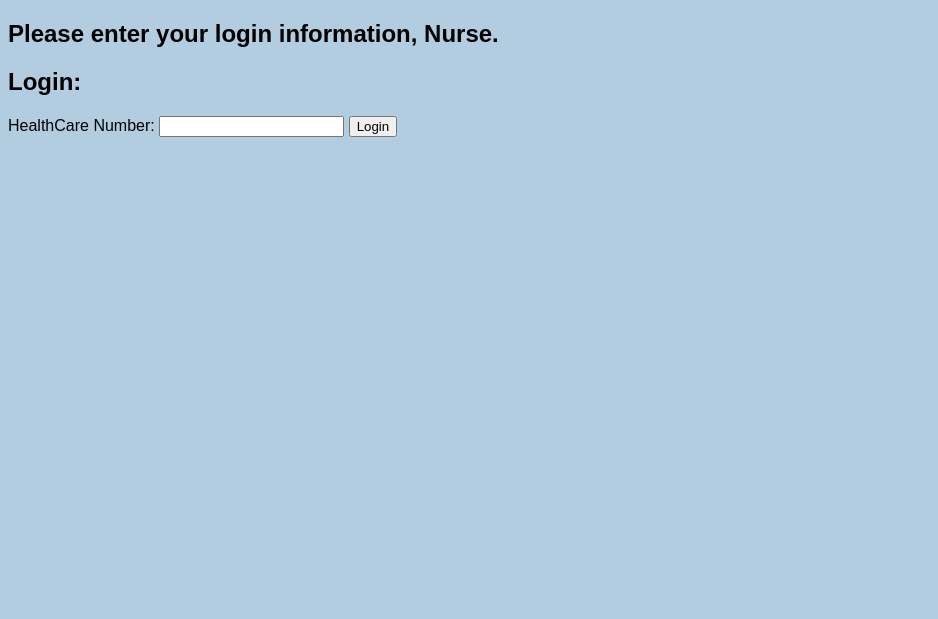
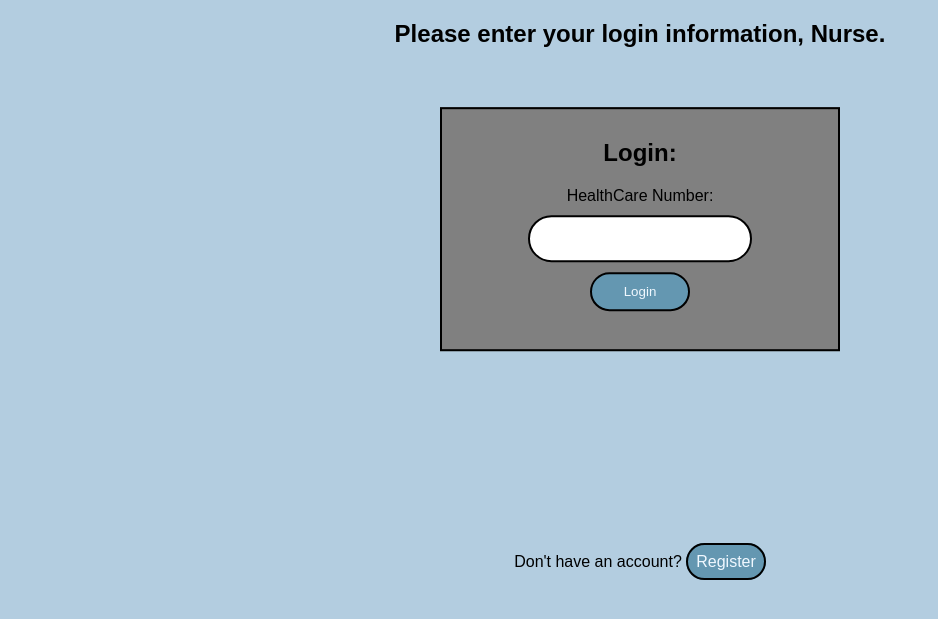
Before and after one commit to tyleryip/vaccine-tracking-app, a Django app: page /nurse/ in a window 1280 px wide. Shown: the top 619 px of the page, without its empty margins (0-938 px from the left). Run offline with Django 3.2, Linux system fonts and the light colour scheme.

Commit message:
Added spicy CSS to the login pages

```diff
--- a/cpsc471-project/tracker/static/tracker/index.css
+++ b/cpsc471-project/tracker/static/tracker/index.css
@@ -34,8 +34,8 @@ body {
 }
 
 .button:hover {
-  background-colour: aliceblue;
-  colour: #6497b1;
+  background-color: aliceblue;
+  color: #6497b1;
 }
 
 .select-user {
--- /dev/null
+++ b/cpsc471-project/tracker/static/tracker/login_page.css
@@ -0,0 +1,96 @@
+body {
+    background-color: #b3cde0;
+    font-family: Arial, Helvetica, sans-serif;
+  }
+
+.header{
+    text-align:center;
+}
+
+.login{
+    width: 400px;
+    padding: 0px;
+    position: absolute;
+    top: 50%;
+    left: 50%;
+    transform: translate(-50%,-50%);
+    text-align: center;
+}
+
+.box{
+    background-color: grey;
+    border:2px solid #000;
+    padding: 10px;
+    position:relative;
+    left: 50%;
+    transform: translate(-50%,-50%);
+    text-align: center;
+}
+
+.error{
+    color: red;
+    text-align: center;
+    position: relative;
+    margin-top: -10vh;
+    margin-bottom: 20vh;
+}
+
+.box input[type = "number"]{
+    border:0;
+    width:200px;
+    background:white;
+    display: block;
+    margin: 10px auto;
+    text-align: center;
+    border: 2px solid #000;
+    outline: none;
+    padding: 14px 10px;
+    border-radius: 24px;
+    transition: 0.75s;
+}
+
+.box button[type = "submit"]{
+    border:0;
+    background-color: #6497b1;
+    color: aliceblue;
+    width:100px;
+    display: block;
+    margin: 10px auto;
+    text-align: center;
+    border: 2px solid #000;
+    outline: none;
+    padding: 10px;
+    border-radius: 24px;
+    transition: 0.75s;
+}
+
+.box button[type = "submit"]:hover{
+    background-color: aliceblue;
+    color: #6497b1;
+    box-shadow: 0 12px 16px 0 rgba(0, 0, 0, 0.24),
+    0 17px 50px 0 rgba(0, 0, 0, 0.19);
+    transition: 0.5s;
+}
+
+.box input[type = "number"]:focus{
+    width: 280px;
+    transition: 0.75s;
+    border-color: green;
+}
+
+.reg_but{
+    background-color: #6497b1;
+    color: aliceblue;
+    text-decoration: none;
+    border: 2px solid #000;
+    border-radius: 64px;
+    padding: 8px;
+}
+
+.reg_but:hover{
+    background-color: aliceblue;
+    color: #6497b1;
+    box-shadow: 0 12px 16px 0 rgba(0, 0, 0, 0.24),
+    0 17px 50px 0 rgba(0, 0, 0, 0.19);
+    transition: 0.5s;
+}
--- a/cpsc471-project/tracker/templates/tracker/nurse_login.html
+++ b/cpsc471-project/tracker/templates/tracker/nurse_login.html
@@ -6,39 +6,41 @@
     <meta charset="UTF-8" />
     <meta http-equiv="X-UA-Compatible" content="IE=edge" />
     <meta name="viewport" content="width=device-width, initial-scale=1.0" />
-    <title>Nurse Login</title>
+    <title>Civilian Login</title>
     <link
       rel="stylesheet"
       type="text/css"
-      href="{% static 'tracker/index.css' %}"
+      href="{% static 'tracker/login_page.css' %}"
     />
   </head>
   <body>
-    <div>
+    <div class="header">
         <h2> Please enter your login information, Nurse. </h2>
     </div>
 
-    <!-- Enter Login information for the citizen to access their information -->
-    <div>
+    <!-- Enter Login information for the Nurse to access their information -->
+    <div class="login">
 
-
-        <h2> Login: </h2>
-        <form method="POST">
+        <form class="box" method="POST">
+          <h2> Login: </h2>
             {% csrf_token %}
             <label for="nurse-hcc"> HealthCare Number: </label>
             <input type="number" id="nurse-hcc" name="nurse-hcc" required>
-            <button type="submit">Login</button>
+            <button type="submit">Login</button><br/>
         </form>
+
+        <div class="error">
+          {% if messages %}
+            {% for message in messages %}
+              {{ message }}
+            {% endfor %}
+          {% endif %}
+        </div>
+
+        Don't have an account?
+        <a class ="reg_but" href="/nurse/add">Register</a>
 
     </div>
 
-    {% if messages %}
-    <ul>
-      {% for message in messages %}
-        {{ message }}
-      {% endfor %}
-    </ul>
-    {% endif %}
-
   </body>
 </html>
```
Also changed, not shown: cpsc471-project/tracker/templates/tracker/civilian_login.html (+17 -16 lines).
